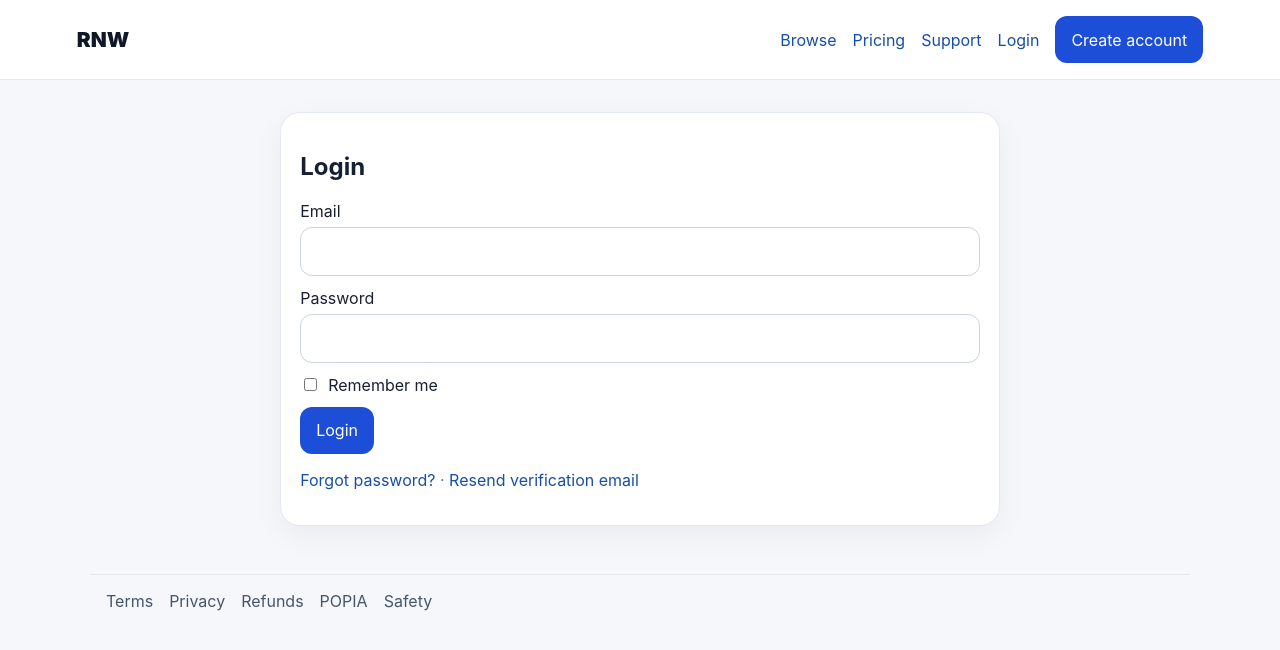
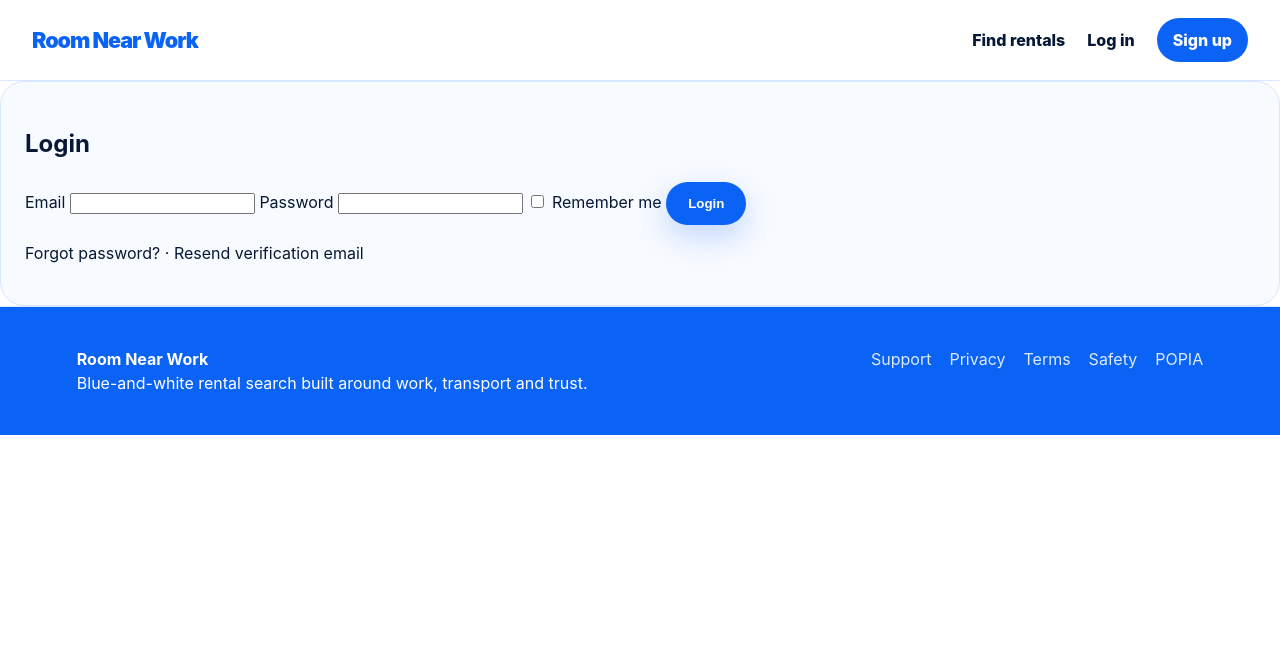
Before and after one commit to reddycea/RoomNearWork, a Flask app: a page that uses backend/rnw/templates/base.html in a window 1280 px wide. Shown: the top 650 px of the page. Run offline with Flask 3, Linux system fonts and the light colour scheme; parts of the project's set-up code (start-up, migrations or seed data) failed here and were passed over.

Commit message:
Add files via upload

```diff
--- a/backend/rnw/templates/base.html
+++ b/backend/rnw/templates/base.html
@@ -3,46 +3,59 @@
 <head>
   <meta charset="utf-8">
   <meta name="viewport" content="width=device-width, initial-scale=1">
-  <title>{% block title %}RNW{% endblock %}</title>
-  <link rel="stylesheet" href="{{ url_for('static', filename='css/app.css') }}">
+  <meta name="theme-color" content="#0B63F6">
+  <title>{% block title %}Room Near Work{% endblock %}</title>
+  <link rel="stylesheet" href="{{ url_for('static', filename='css/uber.css') }}">
+  {% block head %}{% endblock %}
 </head>
 <body>
-  <nav class="nav">
-    <a class="brand" href="{{ url_for('main.index') }}">RNW</a>
-    <a href="{{ url_for('properties.list_properties') }}">Browse</a>
-    <a href="{{ url_for('billing.plans') if current_user.is_authenticated else url_for('auth.register') }}">Pricing</a>
-    <a href="{{ url_for('trust.support') }}">Support</a>
+  <header class="topbar">
+    <a class="brand" href="{{ url_for('main.index') }}">Room Near Work</a>
+    <nav class="navlinks" aria-label="Main navigation">
+      <a href="{{ url_for('properties.index') }}">Find rentals</a>
       {% if current_user.is_authenticated %}
+        {% include 'shared/_role_switcher.html' %}
         {% if current_user.role == 'tenant' %}<a href="{{ url_for('tenant.dashboard') }}">Tenant</a>{% endif %}
         {% if current_user.role == 'landlord' %}<a href="{{ url_for('landlord.dashboard') }}">Landlord</a>{% endif %}
-      {% if current_user.role == 'admin' %}<a href="{{ url_for('admin.dashboard') }}">Admin</a>{% endif %}
-      {% if current_user.role in ['tenant', 'landlord'] %}<a href="{{ url_for('billing.dashboard') }}">Billing</a>{% endif %}
-      {% if current_user.role == 'admin' %}<a href="{{ url_for('admin.billing') }}">Admin Billing</a><a href="{{ url_for('admin.reviews') }}">Reviews</a><a href="{{ url_for('admin.reports') }}">Reports</a><a href="{{ url_for('admin.support_tickets') }}">Support Admin</a>{% endif %}
-      <a href="{{ url_for('auth.logout') }}">Logout</a>
+        {% if current_user.role == 'landlord' %}<a class="nav-cta" href="{{ url_for('properties.create') }}">Add rental</a>{% endif %}
+        <a href="{{ url_for('marketplace.messages') }}">Messages</a>
+        <a href="{{ url_for('marketplace.viewings') }}">Viewings</a>
+        {% if current_user.is_admin %}<a href="{{ url_for('admin.dashboard') }}">Admin</a>{% endif %}
+        <form method="post" action="{{ url_for('auth.logout') }}" class="inline-form"><input type="hidden" name="csrf_token" value="{{ csrf_token() }}"><button class="nav-button" type="submit">Sign out</button></form>
       {% else %}
-      <a href="{{ url_for('auth.login') }}">Login</a>
-      <a class="button" href="{{ url_for('auth.register') }}">Create account</a>
+        <a href="{{ url_for('auth.login') }}">Log in</a>
+        <a class="nav-cta" href="{{ url_for('auth.register') }}">Sign up</a>
       {% endif %}
     </nav>
+  </header>
 
-  <main class="container">
+  <main>
     {% with messages = get_flashed_messages(with_categories=true) %}
       {% if messages %}
         <section class="flash-wrap">
-          {% for category, message in messages %}
-            <div class="flash {{ category }}">{{ message }}</div>
-          {% endfor %}
+          {% for category, message in messages %}<div class="flash {{ category }}">{{ message }}</div>{% endfor %}
         </section>
       {% endif %}
     {% endwith %}
     {% block content %}{% endblock %}
   </main>
+
   <footer class="footer">
-    <a href="{{ url_for('main.terms') }}">Terms</a>
-    <a href="{{ url_for('main.privacy') }}">Privacy</a>
-    <a href="{{ url_for('main.refunds') }}">Refunds</a>
-    <a href="{{ url_for('main.popia') }}">POPIA</a>
-    <a href="{{ url_for('main.safety') }}">Safety</a>
+    <div><strong>Room Near Work</strong><br><span>Blue-and-white rental search built around work, transport and trust.</span></div>
+    <div class="footer-links">
+      <a href="{{ url_for('trust.support') }}">Support</a>
+      <a href="{{ url_for('legal.privacy') }}">Privacy</a>
+      <a href="{{ url_for('legal.terms') }}">Terms</a>
+      <a href="{{ url_for('legal.safety') }}">Safety</a>
+      <a href="{{ url_for('legal.popia') }}">POPIA</a>
+    </div>
   </footer>
+  <nav class="mobile-bottom-nav" aria-label="Mobile quick actions">
+    <a href="{{ url_for('properties.index') }}">Search</a>
+    {% if current_user.is_authenticated %}<a href="{{ url_for('marketplace.messages') }}">Messages</a>{% endif %}
+    {% if current_user.is_authenticated and current_user.role == 'landlord' %}<a href="{{ url_for('properties.create') }}">Add</a>{% endif %}
+  </nav>
+  <script src="{{ url_for('static', filename='js/app.js') }}"></script>
+  {% block scripts %}{% endblock %}
 </body>
 </html>
```
Lines whose indentation alone changed are shown as unchanged.
